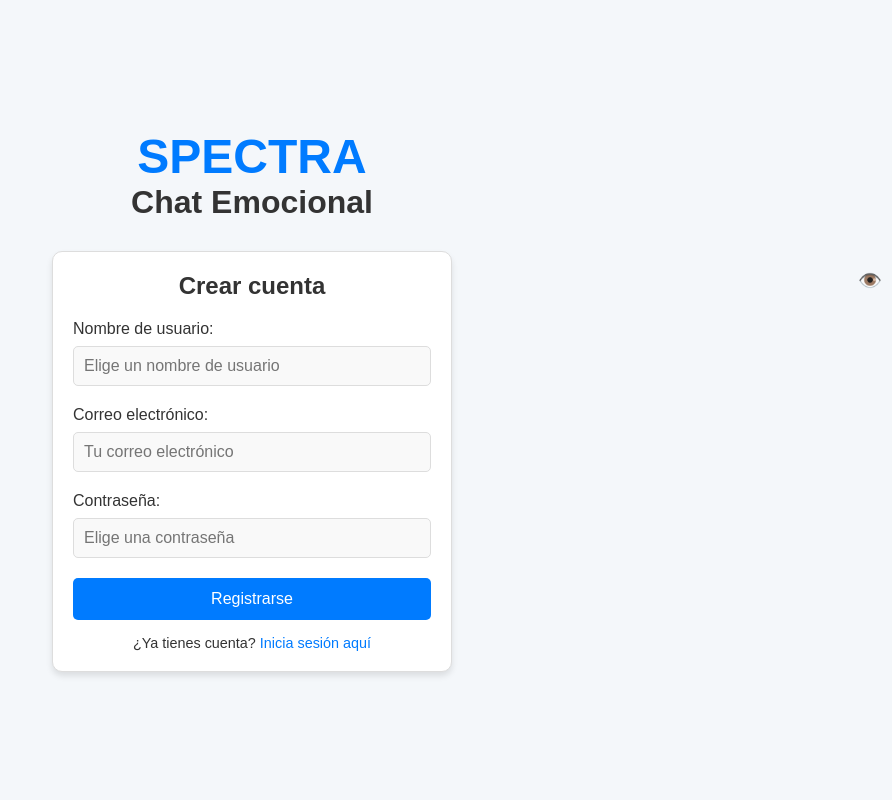
After one commit to AISpectra/Spectra, a Flask app: template templates/register - copia.html in a window 1280 px wide. The commit adds this page. Shown: the whole page, without its empty margins (388-1280 px from the left). Run offline with Flask 3, Linux system fonts and the light colour scheme; the template is opened without the code that fills it, so the values that code supplies are empty.

Commit message:
Contraseña

```diff
--- a/templates/login.html
+++ b/templates/login.html
@@ -253,12 +253,16 @@
     <script>
         function togglePassword() {
             const passwordInput = document.getElementById("password");
+            const toggleButton = document.querySelector(".toggle-password"); // Aquí seleccionamos el botón
             if (passwordInput.type === "password") {
                 passwordInput.type = "text";
+                toggleButton.textContent = "🙈";  // Cambiar a mono tapándose los ojos
             } else {
                 passwordInput.type = "password";
+                toggleButton.textContent = "👁️";  // Volver al ojo
             }
         }
+
     </script>
 </body>
 </html>
--- /dev/null
+++ b/templates/register - copia.html
@@ -0,0 +1,225 @@
+<!DOCTYPE html>
+<html lang="es">
+<head>
+    <meta charset="UTF-8">
+    <meta name="viewport" content="width=device-width, initial-scale=1.0">
+    <title>Registro</title>
+    <style>
+        /* Resetar márgenes y padding */
+        * {
+            margin: 0;
+            padding: 0;
+            box-sizing: border-box;
+        }
+
+        body {
+            font-family: 'Arial', sans-serif;
+            background-color: #f4f7fa;
+            color: #333;
+            display: flex;
+            justify-content: center;
+            align-items: center;
+            height: 100vh;
+            flex-direction: column;
+        }
+
+        /* Título fuera del recuadro */
+        .title-container {
+            text-align: center;
+            margin-bottom: 30px;
+        }
+
+        h1 {
+            font-size: 3rem;
+            color: #007bff;
+            text-transform: uppercase; /* Para que "SPECTRA" esté en mayúsculas */
+        }
+
+        h2 {
+            font-size: 2rem;
+            color: #333;
+        }
+
+        .container {
+            background-color: #fff;
+            border: 1px solid #ddd;
+            border-radius: 10px;
+            box-shadow: 0 4px 6px rgba(0, 0, 0, 0.1);
+            width: 100%;
+            max-width: 400px;
+            padding: 20px;
+            text-align: center;
+        }
+
+        .container h2 {
+            font-size: 1.5rem;
+            margin-bottom: 20px;
+            color: #333;
+        }
+
+        form {
+            display: flex;
+            flex-direction: column;
+        }
+
+        label {
+            text-align: left;
+            font-size: 1rem;
+            margin-bottom: 8px;
+        }
+
+        input[type="text"],
+        input[type="email"],
+        input[type="password"] {
+            padding: 10px;
+            font-size: 1rem;
+            border: 1px solid #ddd;
+            border-radius: 5px;
+            margin-bottom: 20px;
+            width: 100%;
+            background-color: #f9f9f9;
+        }
+
+        input[type="text"]:focus,
+        input[type="email"]:focus,
+        input[type="password"]:focus {
+            border-color: #007bff;
+            outline: none;
+            box-shadow: 0 0 5px rgba(0, 123, 255, 0.5);
+        }
+
+
+        input[type="submit"] {
+            padding: 12px;
+            font-size: 1rem;
+            background-color: #007bff;
+            color: white;
+            border: none;
+            border-radius: 5px;
+            cursor: pointer;
+            transition: background-color 0.3s ease;
+        }
+
+        input[type="submit"]:hover {
+            background-color: #0056b3;
+        }
+
+        p {
+            margin-top: 15px;
+            font-size: 0.9rem;
+        }
+
+        a {
+            color: #007bff;
+            text-decoration: none;
+        }
+
+        a:hover {
+            text-decoration: underline;
+        }
+
+
+        /* Estilo para los mensajes flash */
+        .flash-message {
+            margin-top: 20px;
+            padding: 10px;
+            border-radius: 5px;
+            font-weight: bold;
+        }
+
+        .flash-success {
+            background-color: #28a745;
+            color: white;
+        }
+
+        .flash-danger {
+            background-color: #dc3545;
+            color: white;
+        }
+
+        .flash-info {
+            background-color: #17a2b8;
+            color: white;
+        }
+                /* Estilo para la contraseña y el botón */
+        .password-container {
+            position: relative;
+            width: 100%;
+        }
+
+        .password-container input {
+            padding-right: 40px; /* Para dejar espacio al botón */
+        }
+
+        .toggle-password {
+                position: absolute;
+                right: 10px; /* Mantiene el botón a la derecha */
+                top: -15%; /* Lo coloca a la mitad del input */
+                # transform: translateY(-50%); /* Centra el botón verticalmente */
+                background: none;
+                border: none;
+                cursor: pointer;
+                font-size: 1.2rem;
+                color: #007bff;
+                display: flex;
+                align-items: center;
+                justify-content: center;
+                height: 100%; /* Ajusta la altura para que coincida con el input */
+
+        }
+    </style>
+</head>
+<body>
+    <!-- Título fuera del recuadro -->
+    <div class="title-container">
+        <h1>SPECTRA</h1>
+        <h2>Chat Emocional</h2>
+    </div>
+
+
+    <!-- Formulario de registro dentro del recuadro -->
+    <div class="container">
+        <h2>Crear cuenta</h2>
+        <form action="/register" method="POST">
+            <label for="username">Nombre de usuario:</label>
+            <input type="text" id="username" name="username" placeholder="Elige un nombre de usuario" required>
+
+            <label for="email">Correo electrónico:</label>
+            <input type="email" id="email" name="email" placeholder="Tu correo electrónico" required>
+
+            <label for="password">Contraseña:</label>
+            <input type="password" id="password" name="password" placeholder="Elige una contraseña" required>
+            <button type="button" class="toggle-password" onclick="togglePassword()">👁️</button>
+
+            <input type="submit" value="Registrarse">
+        </form>
+            <!-- Mensajes flash -->
+        {% with messages = get_flashed_messages(with_categories=true) %}
+          {% if messages %}
+            <div>
+                {% for category, message in messages %}
+                    <div class="flash-message flash-{{ category }}">
+                        {{ message }}
+                    </div>
+                {% endfor %}
+            </div>
+          {% endif %}
+        {% endwith %}
+        <p>¿Ya tienes cuenta? <a href="/login">Inicia sesión aquí</a></p>
+    </div>
+    <script>
+        function togglePassword() {
+            const passwordInput = document.getElementById("password");
+            const toggleButton = document.querySelector(".toggle-password");
+
+            if (passwordInput.type === "password") {
+                passwordInput.type = "text";
+                toggleButton.textContent = "🙈";  // Cambiar a mono tapándose los ojos
+            } else {
+                passwordInput.type = "password";
+                toggleButton.textContent = "👁️";  // Volver al ojo
+            }
+        }
+    </script>
+</body>
+</html>
```
Also changed, not shown: templates/register.html (+48 -3 lines), 2 other files.
